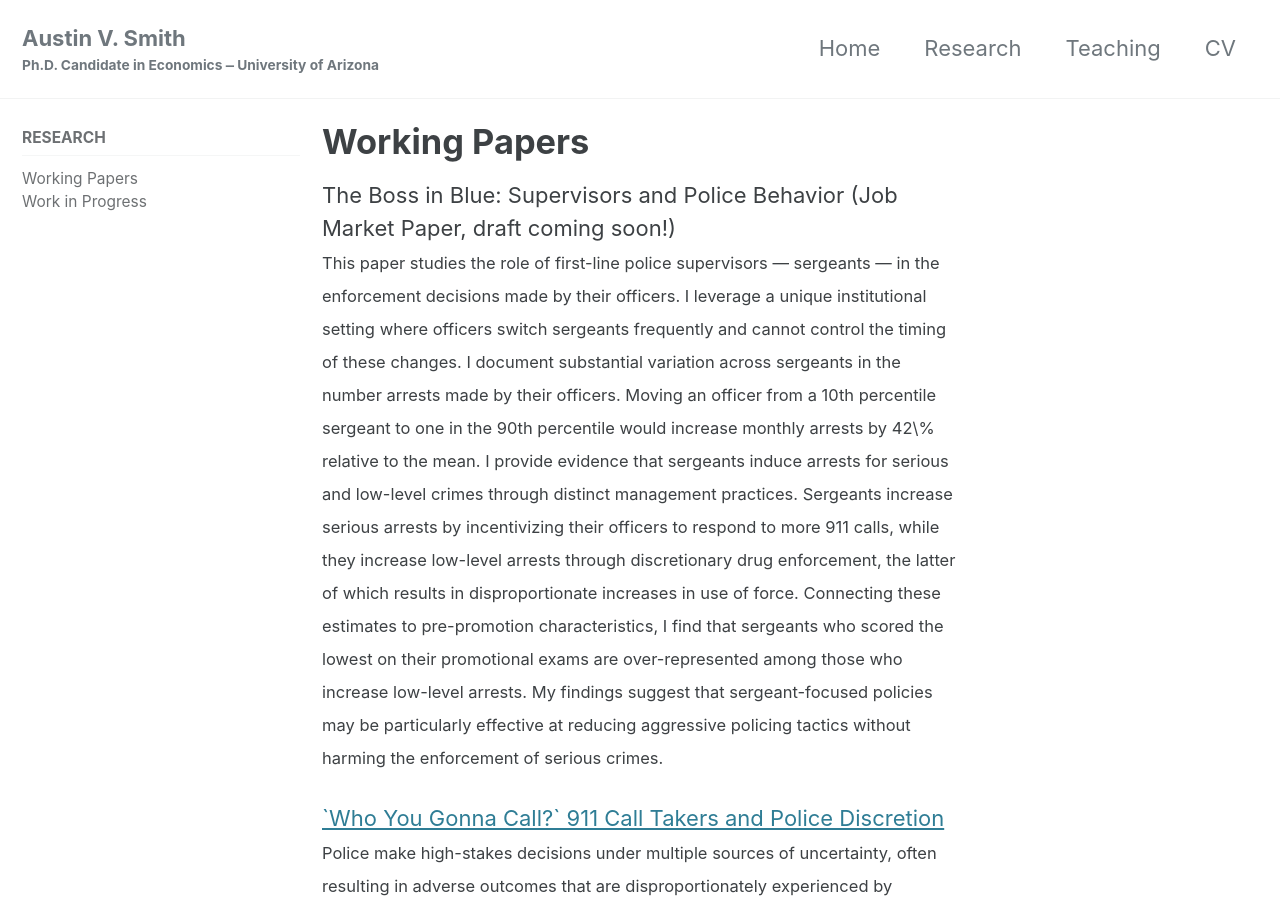
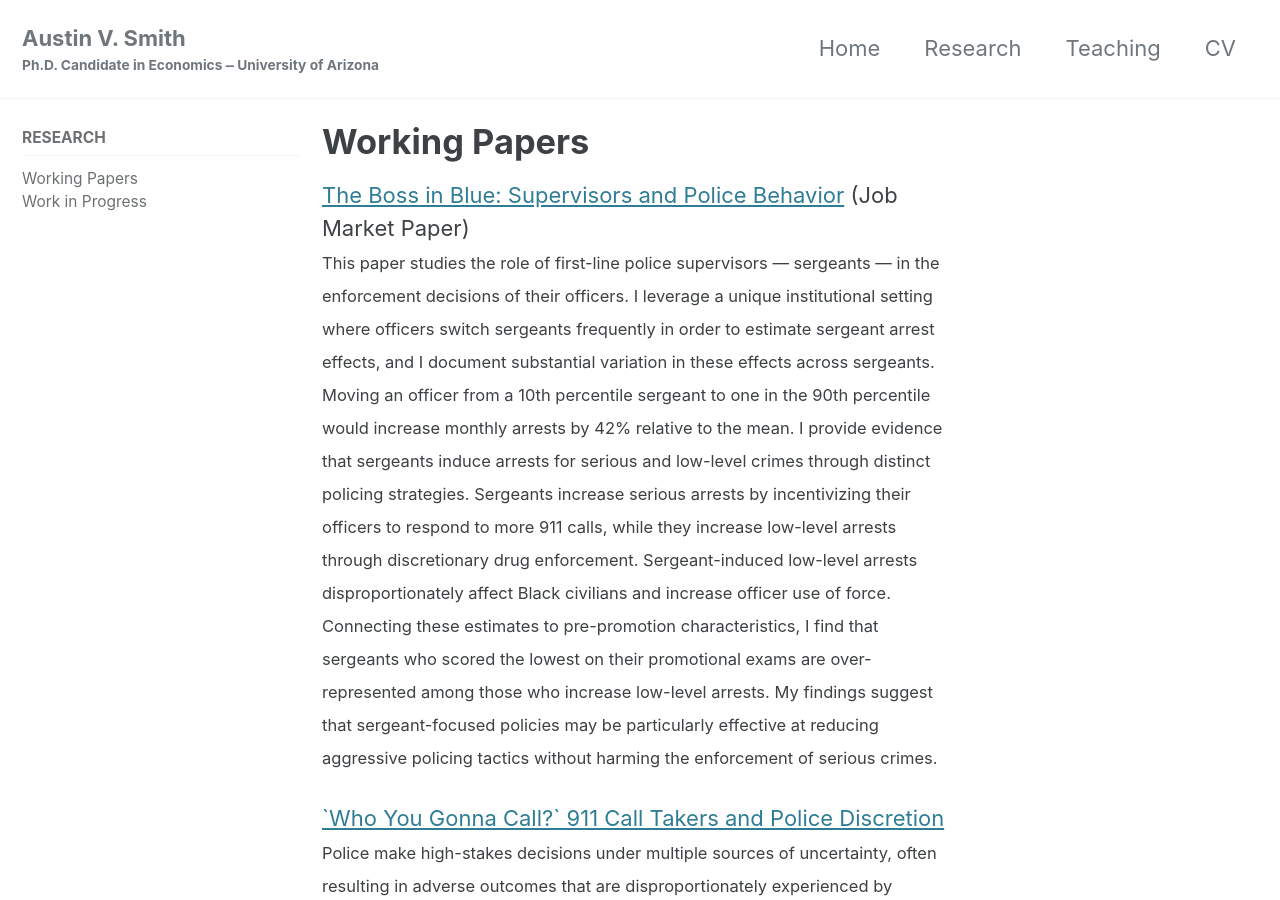
Before and after one commit to austin-v-smith-econ/austin-v-smith-econ.github.io, a Jekyll site: the page built from _research/research.md, in a window 1280 px wide and 900 px high. Built offline with Jekyll 4.4.1, drawn with Linux system fonts in a browser that asks for light colours; cached includes are drawn as plain includes.

Commit message:
Update research.md

```diff
--- a/_research/research.md
+++ b/_research/research.md
@@ -5,8 +5,8 @@ permalink: /research/
 
 # Working Papers
 
-The Boss in Blue: Supervisors and Police Behavior (Job Market Paper, draft coming soon!)<br>
-<span style="font-size:0.75em">  This paper studies the role of first-line police supervisors --- sergeants --- in the enforcement decisions made by their officers. I leverage a unique institutional setting where officers switch sergeants frequently and cannot control the timing of these changes. I document substantial variation across sergeants in the number arrests made by their officers. Moving an officer from a 10th percentile sergeant to one in the 90th percentile would increase monthly arrests by 42\% relative to the mean. I provide evidence that sergeants induce arrests for serious and low-level crimes through distinct management practices. Sergeants increase serious arrests by incentivizing their officers to respond to more 911 calls, while they increase low-level arrests through discretionary drug enforcement, the latter of which results in disproportionate increases in use of force. Connecting these estimates to pre-promotion characteristics, I find that sergeants who scored the lowest on their promotional exams are over-represented among those who increase low-level arrests. My findings suggest that sergeant-focused policies may be particularly effective at reducing aggressive policing tactics without harming the enforcement of serious crimes. </span>
+[The Boss in Blue: Supervisors and Police Behavior](../assets/pdfs/jmp.pdf) (Job Market Paper)<br>
+<span style="font-size:0.75em">  This paper studies the role of first-line police supervisors --- sergeants --- in the enforcement decisions of their officers. I leverage a unique institutional setting where officers switch sergeants frequently in order to estimate sergeant arrest effects, and I document substantial variation in these effects across sergeants. Moving an officer from a 10th percentile sergeant to one in the 90th percentile would increase monthly arrests by 42% relative to the mean. I provide evidence that sergeants induce arrests for serious and low-level crimes through distinct policing strategies. Sergeants increase serious arrests by incentivizing their officers to respond to more 911 calls, while they increase low-level arrests through discretionary drug enforcement. Sergeant-induced low-level arrests disproportionately affect Black civilians and increase officer use of force. Connecting these estimates to pre-promotion characteristics, I find that sergeants who scored the lowest on their promotional exams are over-represented among those who increase low-level arrests. My findings suggest that sergeant-focused policies may be particularly effective at reducing aggressive policing tactics without harming the enforcement of serious crimes. </span>
 
 [\`Who You Gonna Call?\` 911 Call Takers and Police Discretion](../assets/pdfs/SmithCallTakers.pdf)<br>
 <span style="font-size:0.75em"> Police make high-stakes decisions under multiple sources of uncertainty, often resulting in adverse outcomes that are disproportionately experienced by minority citizens. What source of information do police use to make their enforcement decisions and does it generate accurate decisions? I examine a common information source for police officers throughout the United States: risk assessments conducted by 911 call takers. Exploiting random variation in the automated call distribution system used by a large metropolitan 911 center, I show that police are 37.7% more likely to make arrests at calls that the call taker deems risky. I demonstrate  that officer perceptions are a primary channel through which the effects operate. This results in lower quality police decisions: misdemeanor arrests made at calls that are on the margin of being classified as risky are 14.9 percentage points less likely to result in a conviction. In cases where the race of the involved civilians is the same as the responding officer or the responding officer has more job experience, call taker information has a negligible effect on arrests. The results suggest that the strength of an officer's priors determines the extent to which officers rely on information transmitted by call takers.  </span>
```
